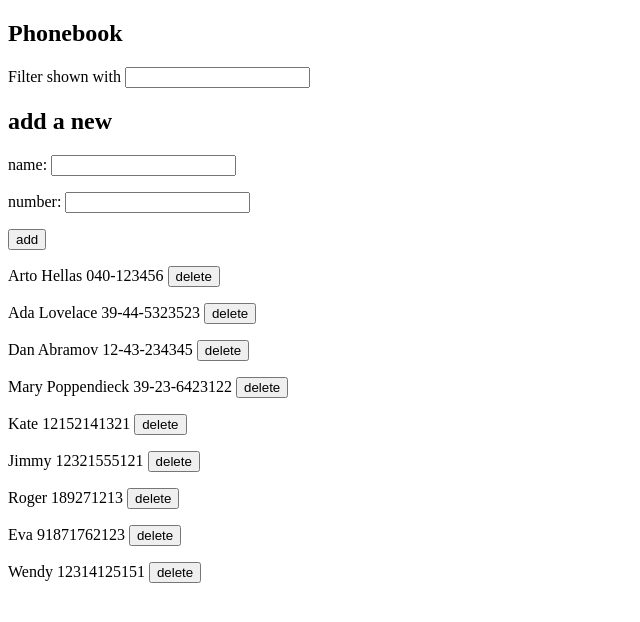
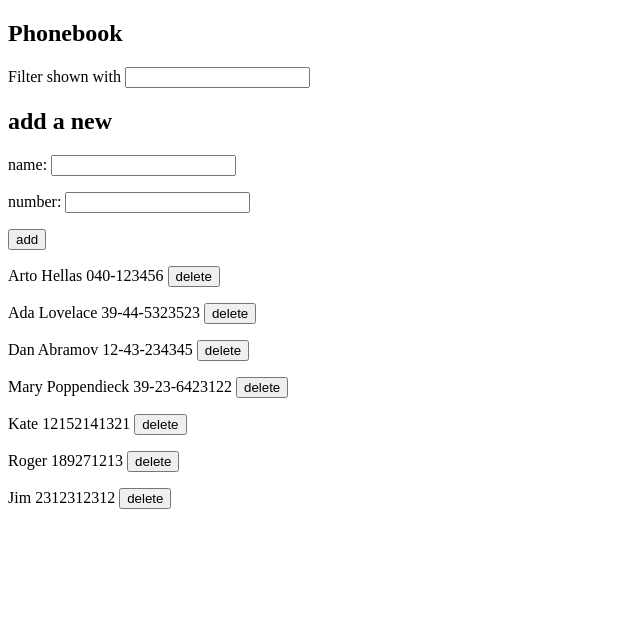
Before and after one commit to lifenli/full-stack-open-2022, a React (Create React App) app in the folder part2/phonebook/: page / in a window 1280 px wide. Shown: the top 622 px of the page, without its empty margins (0-640 px from the left). Built offline with nearby package versions, Linux system fonts and the light colour scheme; data requests are answered from the project's data file.

Commit message:
update axios catch

```diff
--- a/part2/phonebook/db.json
+++ b/part2/phonebook/db.json
@@ -26,24 +26,14 @@
       "id": 5
     },
     {
-      "name": "Jimmy",
-      "number": "12321555121",
-      "id": 6
-    },
-    {
       "name": "Roger",
       "number": "189271213",
       "id": 7
     },
     {
-      "name": "Eva",
-      "number": "91871762123",
-      "id": 9
-    },
-    {
-      "name": "Wendy",
-      "number": "12314125151",
-      "id": 10
+      "name": "Jim",
+      "number": "2312312312",
+      "id": 8
     }
   ]
 }
--- a/part2/phonebook/src/App.js
+++ b/part2/phonebook/src/App.js
@@ -43,6 +43,7 @@ const App = () => {
         personService
           .update(existPerson.id, changedPerson)
           .then(returnedPerson => setPersons(persons.map(person => person.id !== existPerson.id ? person : returnedPerson)))
+          .catch(e => alert(`${newName} was deleted from the server`))
         setNewName('');
         setNumber('')
       }
@@ -55,7 +56,7 @@ const App = () => {
         .then(returnedObj => {
           setPersons(persons.concat(returnedObj)); setNewName(''); setNumber('');
         }
-        )
+        ).catch(e => console.log(e))
   }
 
   const handleDelete = (e) => {
@@ -68,7 +69,6 @@ const App = () => {
       personService
         .getAll()
         .then(returnedPersons => setPersons(returnedPersons))
-
     }
   }
 
```
